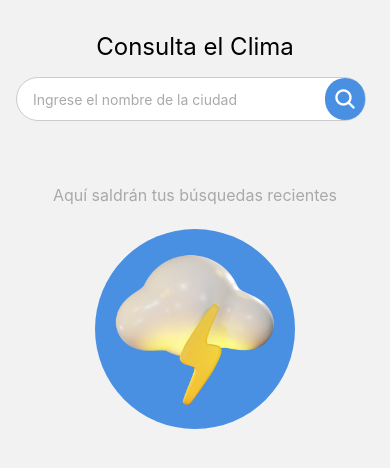
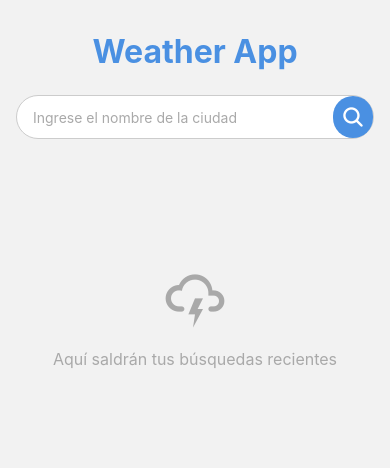
Before and after one commit to CristianMillan28/weather-app, a React Native app: screen /Home in a window 390 px wide. Shown: the top 468 px of the page. Built offline with nearby package versions, Linux system fonts and the light colour scheme.

Commit message:
mejorando el home screen

```diff
--- a/src/presentation/components/EmptyHistory.tsx
+++ b/src/presentation/components/EmptyHistory.tsx
@@ -1,63 +1,39 @@
-import React, { useEffect, useState } from 'react';
-import { View, Text, Image, StyleSheet } from 'react-native';
-import { colors } from '../../constants/colors';
-import { weatherIcons } from '../utils/weatherIcons';
+import React, {useEffect, useState} from 'react';
+import ErrorMessage from './ErrorMessage';
+import {StyleSheet, View} from 'react-native';
 
 const EmptyHistory = () => {
   const [iconIndex, setIconIndex] = useState(0);
   const icons = [
-    weatherIcons['sun-cloud'],
-    weatherIcons.bolt,
-    weatherIcons['cloud-snow'],
-    weatherIcons['moon-cloud-rain'],
+    'weather-sunny',
+    'weather-lightning',
+    'weather-snowy',
+    'weather-night',
   ];
 
   useEffect(() => {
     const interval = setInterval(() => {
       setIconIndex(prevIndex => (prevIndex + 1) % icons.length);
     }, 3000);
-
     return () => clearInterval(interval);
-  // eslint-disable-next-line react-hooks/exhaustive-deps
+    // eslint-disable-next-line react-hooks/exhaustive-deps
   }, []);
 
   return (
-    <View style={styles.emptyHistoryContainer}>
-      <Text style={styles.emptyHistoryText}>
-        Aquí saldrán tus búsquedas recientes
-      </Text>
-      <View
-        style={styles.iconContainer}>
-        <Image source={icons[iconIndex]} style={styles.weatherIcon} />
-      </View>
+    <View style={styles.flex1}>
+      <ErrorMessage
+        message={'Aquí saldrán tus búsquedas recientes'}
+        icon={icons[iconIndex]}
+      />
+      <View style={styles.flex1} />
     </View>
   );
 };
 
+export default EmptyHistory;
+
 const styles = StyleSheet.create({
-  emptyHistoryContainer: {
-    marginTop: 64,
-    justifyContent: 'center',
-    alignItems: 'center',
-    gap: 24,
-  },
-  emptyHistoryText: {
-    fontSize: 16,
-    color: colors.gray,
-  },
-  iconContainer: {
-    alignItems: 'center',
-    justifyContent: 'center',
-    height: 200,
-    width: 200,
-    borderRadius: 100,
-    backgroundColor: colors.primary,
-  },
-  weatherIcon: {
-    width: 160,
-    height: 160,
-    objectFit: 'contain',
+  flex1: {
+    flex: 1,
   },
 });
-
-export default EmptyHistory;
--- /dev/null
+++ b/src/presentation/components/ErrorMessage.tsx
@@ -0,0 +1,62 @@
+import React from 'react';
+import {StyleSheet, Text, TouchableOpacity, View} from 'react-native';
+import Icon from 'react-native-vector-icons/MaterialCommunityIcons';
+import {useNavigation} from '@react-navigation/native';
+import {colors} from '../../constants/colors';
+
+interface ErrorMessageProps {
+  message: string;
+  icon?: string;
+  showBackButton?: boolean;
+}
+
+const ErrorMessage: React.FC<ErrorMessageProps> = ({
+  message,
+  icon,
+  showBackButton = false,
+}) => {
+  const isNetworkError = message.includes('Network Error');
+  const navigation = useNavigation();
+
+  const iconName = isNetworkError ? 'wifi-off' : icon || 'cloud-alert';
+
+  return (
+    <View style={styles.container}>
+      <Icon name={iconName} size={64} color={colors.gray} />
+      <Text style={styles.text}>
+        {isNetworkError ? 'Error de conexión' : message}
+      </Text>
+      {showBackButton ? (
+        <TouchableOpacity
+          style={styles.backButton}
+          onPress={() => navigation.goBack()}>
+          <Text style={styles.backButtonText}>Volver atrás</Text>
+        </TouchableOpacity>
+      ) : null}
+    </View>
+  );
+};
+
+const styles = StyleSheet.create({
+  container: {
+    flex: 1,
+    justifyContent: 'center',
+    alignItems: 'center',
+    padding: 16,
+  },
+  text: {
+    fontSize: 16,
+    color: colors.gray,
+    textAlign: 'center',
+    marginTop: 16,
+  },
+  backButton: {
+    marginTop: 8,
+  },
+  backButtonText: {
+    color: colors.primary,
+    fontSize: 16,
+  },
+});
+
+export default ErrorMessage;
--- /dev/null
+++ b/src/presentation/components/HistoryList.tsx
@@ -0,0 +1,68 @@
+import React from 'react';
+import {FlatList, StyleSheet, Text, TouchableOpacity, View} from 'react-native';
+import Icon from 'react-native-vector-icons/Ionicons';
+import {colors} from '../../constants/colors';
+import {SearchHistory} from '../../data/models/SearchHistory';
+import ListItem from './ListItem';
+import {useSearchHistoryStore} from '../../domain/store/useSearchHistoryStore';
+import {useNavigation} from '@react-navigation/native';
+
+interface HistoryListProps {}
+
+const HistoryList: React.FC<HistoryListProps> = ({}) => {
+  const navigation = useNavigation<any>();
+
+  const {history, clearHistory, removeFromHistory} = useSearchHistoryStore();
+  const handleHistoryPress = (historyItem: SearchHistory) => {
+    navigation.navigate('Details', historyItem);
+  };
+
+  const handleRemoveHistoryItem = async (id: number) => {
+    await removeFromHistory(id);
+  };
+
+  const handleClearHistory = async () => {
+    await clearHistory();
+  };
+  return (
+    <>
+      <TouchableOpacity
+        activeOpacity={0.5}
+        onPress={handleClearHistory}
+        style={styles.clearHistoryContainer}>
+        <Icon name="trash" size={20} color={colors.darkGray} />
+        <Text style={styles.clearHistoryText}>Limpiar Historial</Text>
+      </TouchableOpacity>
+      <FlatList
+        data={history}
+        contentContainerStyle={{paddingBottom: 32}}
+        showsVerticalScrollIndicator={false}
+        keyExtractor={(item, index) => index.toString()}
+        renderItem={({item}) => (
+          <ListItem
+            item={item}
+            onPress={() => handleHistoryPress(item)}
+            showRemoveButton={true}
+            onRemove={() => handleRemoveHistoryItem(item.id)}
+          />
+        )}
+        ItemSeparatorComponent={() => <View style={{height: 8}} />}
+      />
+    </>
+  );
+};
+
+const styles = StyleSheet.create({
+  clearHistoryContainer: {
+    flexDirection: 'row',
+    alignItems: 'center',
+    marginBottom: 16,
+    marginTop: 16,
+  },
+  clearHistoryText: {
+    color: colors.darkGray,
+    marginLeft: 8,
+  },
+});
+
+export default HistoryList;
--- a/src/presentation/components/ListItem.tsx
+++ b/src/presentation/components/ListItem.tsx
@@ -22,14 +22,13 @@ const ListItem: React.FC<ListItemProps> = ({
     <TouchableOpacity activeOpacity={0.5} onPress={onPress}>
       <View style={styles.suggestionItem}>
         <View style={styles.cityInfo}>
-          <View style={styles.cityNameContainer}>
-            <Text style={styles.cityName}>{item.city}</Text>
-            <CountryFlag isoCode={item.country} size={16} />
-          </View>
+          <Text style={styles.cityName}>
+            {item.city} <CountryFlag isoCode={item.country} size={16} />
+          </Text>
           {item.state ? <Text style={styles.state}>{item.state}</Text> : null}
         </View>
         {showRemoveButton && (
-          <TouchableOpacity onPress={onRemove}>
+          <TouchableOpacity activeOpacity={0.5} onPress={onRemove}>
             <Icon name="delete" size={24} color={colors.gray} />
           </TouchableOpacity>
         )}
@@ -57,11 +56,6 @@ const styles = StyleSheet.create({
   cityInfo: {
     flex: 1,
   },
-  cityNameContainer: {
-    flexDirection: 'row',
-    alignItems: 'center',
-    gap: 8,
-  },
   cityName: {
     fontSize: 24,
     fontWeight: 'bold',
--- /dev/null
+++ b/src/presentation/components/SearchInput.tsx
@@ -0,0 +1,69 @@
+import React from 'react';
+import {StyleSheet, TextInput, TouchableOpacity, View} from 'react-native';
+import Icon from 'react-native-vector-icons/Ionicons';
+import {colors} from '../../constants/colors';
+
+interface SearchInputProps {
+  city: string;
+  onCityChange: (text: string) => void;
+  onClearInput: () => void;
+  onSearch: () => void;
+}
+
+const SearchInput: React.FC<SearchInputProps> = ({
+  city,
+  onCityChange,
+  onClearInput,
+  onSearch,
+}) => {
+  return (
+    <View style={styles.searchInputContainer}>
+      <TextInput
+        style={styles.input}
+        placeholder="Ingrese el nombre de la ciudad"
+        value={city}
+        onChangeText={onCityChange}
+        onSubmitEditing={onSearch}
+        placeholderTextColor={colors.gray}
+      />
+      {city.length > 0 && (
+        <TouchableOpacity onPress={onClearInput} style={styles.clearButton}>
+          <Icon name="close-circle" size={24} color={colors.darkGray} />
+        </TouchableOpacity>
+      )}
+      <TouchableOpacity
+        activeOpacity={0.5}
+        onPress={onSearch}
+        style={styles.searchButton}>
+        <Icon name="search" size={24} color={colors.white} />
+      </TouchableOpacity>
+    </View>
+  );
+};
+
+const styles = StyleSheet.create({
+  searchInputContainer: {
+    flexDirection: 'row',
+    alignItems: 'center',
+    borderColor: colors.separatorGray,
+    backgroundColor: colors.white,
+    borderWidth: 1,
+    borderRadius: 100,
+  },
+  input: {
+    flex: 1,
+    height: 40,
+    paddingHorizontal: 16,
+    color: colors.darkGray,
+  },
+  clearButton: {
+    marginRight: 8,
+  },
+  searchButton: {
+    backgroundColor: colors.primary,
+    padding: 8,
+    borderRadius: 100,
+  },
+});
+
+export default SearchInput;
--- a/src/presentation/screens/DetailsScreen.tsx
+++ b/src/presentation/screens/DetailsScreen.tsx
@@ -1,22 +1,23 @@
-import { RouteProp, useRoute } from '@react-navigation/native';
-import React, { useEffect, useState } from 'react';
-import { Animated, Image, StyleSheet, Text, View } from 'react-native';
+import {RouteProp, useRoute} from '@react-navigation/native';
+import React, {useEffect, useState} from 'react';
+import {Animated, StyleSheet, Text, View} from 'react-native';
 import CountryFlag from 'react-native-country-flag';
-import { useSafeAreaInsets } from 'react-native-safe-area-context';
-import { colors } from '../../constants/colors';
-import { Weather } from '../../data/models/Weather';
-import { useSearchHistoryStore } from '../../domain/store/useSearchHistoryStore';
-import { GetWeatherDetailsUseCase } from '../../domain/usecases/GetWeatherDetailsUseCase';
+import {useSafeAreaInsets} from 'react-native-safe-area-context';
+import {colors} from '../../constants/colors';
+import {Weather} from '../../data/models/Weather';
+import {useSearchHistoryStore} from '../../domain/store/useSearchHistoryStore';
+import {GetWeatherDetailsUseCase} from '../../domain/usecases/GetWeatherDetailsUseCase';
 import LoadingIndicator from '../components/LoadingIndicator';
 import WeatherDetailBox from '../components/WeatherDetailBox';
-import { RootStackParamList } from '../navigation/types';
-import { weatherDescriptions } from '../utils/weatherDescriptions';
-import { getWeatherIcon } from '../utils/weatherIcons';
+import {RootStackParamList} from '../navigation/types';
+import {weatherDescriptions} from '../utils/weatherDescriptions';
+import {getWeatherIcon} from '../utils/weatherIcons';
+import ErrorMessage from '../components/ErrorMessage';
 
 type DetailsScreenRouteProp = RouteProp<RootStackParamList, 'Details'>;
 
 const DetailsScreen = () => {
-  const {top} = useSafeAreaInsets();
+  const {top, bottom} = useSafeAreaInsets();
 
   const route = useRoute<DetailsScreenRouteProp>();
   const {city, state, country} = route.params;
@@ -26,6 +27,7 @@ const DetailsScreen = () => {
   const {addToHistory} = useSearchHistoryStore();
   const [currentTime, setCurrentTime] = useState<string>('');
   const fadeAnim = useState(new Animated.Value(0))[0];
+  const pulseAnim = useState(new Animated.Value(1))[0];
 
   const handleGetWeatherDetails = async () => {
     const parsedState = state ? state.replaceAll(',', '') : '';
@@ -73,29 +75,34 @@ const DetailsScreen = () => {
     }
   }, [weather]);
 
+  useEffect(() => {
+    Animated.loop(
+      Animated.sequence([
+        Animated.timing(pulseAnim, {
+          toValue: 1.05,
+          duration: 750,
+          useNativeDriver: true,
+        }),
+        Animated.timing(pulseAnim, {
+          toValue: 1,
+          duration: 750,
+          useNativeDriver: true,
+        }),
+      ]),
+    ).start();
+  }, [pulseAnim]);
+
   if (loading) {
-    return (
-      <View
-        style={[
-          styles.container,
-          {
-            backgroundColor: colors.primary,
-          },
-        ]}>
-        <LoadingIndicator />
-      </View>
-    );
+    return <LoadingIndicator />;
   }
 
   if (error) {
-    return <Text style={styles.error}>{error}</Text>;
+    return <ErrorMessage showBackButton message={error} />;
   }
 
   if (!weather) {
     return (
-      <Text style={styles.error}>
-        No se encontraron datos para las coordenadas proporcionadas
-      </Text>
+      <ErrorMessage showBackButton message="No se encontraron datos para las coordenadas proporcionadas" />
     );
   }
 
@@ -134,7 +141,8 @@ const DetailsScreen = () => {
   };
 
   return (
-    <Animated.View style={[styles.container, {opacity: fadeAnim}]}>
+    <Animated.View
+      style={[styles.container, {opacity: fadeAnim, paddingBottom: bottom}]}>
       <View
         style={[
           styles.topContainer,
@@ -143,10 +151,11 @@ const DetailsScreen = () => {
             backgroundColor: getBackgroundColor(momentOfDay),
           },
         ]}>
-        <Text style={styles.title}>{weather.city}</Text>
+        <View>
+          <Text style={styles.title}>{city}</Text>
           <View style={styles.subtitleContainer}>
             {state ? <Text style={styles.subtitle}>{state}</Text> : null}
-          <CountryFlag isoCode={weather.country} size={16} />
+            <CountryFlag isoCode={country} size={16} />
           </View>
           <View style={styles.temperatureContainer}>
             <Text style={styles.temperatureText}>
@@ -154,12 +163,21 @@ const DetailsScreen = () => {
             </Text>
             <Text style={styles.symbol}>°</Text>
           </View>
-        <Image source={iconUrl} style={styles.weatherIcon} />
+        </View>
+        <View>
+          <Animated.Image
+            source={iconUrl}
+            style={[styles.weatherIcon, {transform: [{scale: pulseAnim}]}]}
+          />
           <Text style={styles.weatherDescription}>
             {weatherDescriptions[weather.description]}
           </Text>
+        </View>
+        <View />
+        <View>
           {/* <Text style={styles.weatherDescription}>{weather.description}</Text> */}
           <Text style={styles.currentTime}>{currentTime}</Text>
+        </View>
       </View>
       <View style={styles.flexContainer}>
         <WeatherDetailBox
@@ -193,12 +211,15 @@ const styles = StyleSheet.create({
     alignItems: 'center',
     position: 'relative',
     paddingBottom: 32,
+    flex: 1,
+    justifyContent: 'space-between',
   },
   title: {
     fontSize: 32,
     fontWeight: 'bold',
     color: colors.white,
     textAlign: 'center',
+    marginBottom: 8,
   },
   currentTime: {
     fontSize: 18,
@@ -217,10 +238,10 @@ const styles = StyleSheet.create({
   },
   temperatureContainer: {
     flexDirection: 'row',
-    alignItems: 'flex-start',
+    justifyContent: 'center',
   },
   temperatureText: {
-    fontSize: 96,
+    fontSize: 120,
     fontWeight: 'bold',
     color: colors.white,
   },
@@ -230,8 +251,8 @@ const styles = StyleSheet.create({
     color: colors.white,
   },
   weatherIcon: {
-    width: 150,
-    height: 150,
+    width: 200,
+    height: 200,
     objectFit: 'contain',
   },
   weatherDescription: {
--- a/src/presentation/screens/HomeScreen.tsx
+++ b/src/presentation/screens/HomeScreen.tsx
@@ -1,26 +1,14 @@
 import {useNavigation} from '@react-navigation/native';
 import {StackNavigationProp} from '@react-navigation/stack';
 import React, {useEffect, useState} from 'react';
-import {
-  FlatList,
-  KeyboardAvoidingView,
-  Platform,
-  StyleSheet,
-  Text,
-  TextInput,
-  TouchableOpacity,
-  View,
-  Image,
-} from 'react-native';
+import {KeyboardAvoidingView, Platform, StyleSheet, Text} from 'react-native';
 import {useSafeAreaInsets} from 'react-native-safe-area-context';
-import Icon from 'react-native-vector-icons/Ionicons';
 import {colors} from '../../constants/colors';
-import {SearchHistory} from '../../data/models/SearchHistory';
 import {useSearchHistoryStore} from '../../domain/store/useSearchHistoryStore';
-import ListItem from '../components/ListItem';
+import EmptyHistory from '../components/EmptyHistory';
+import HistoryList from '../components/HistoryList';
+import SearchInput from '../components/SearchInput';
 import {RootStackParamList} from '../navigation/types';
-import {weatherIcons} from '../utils/weatherIcons';
-import EmptyHistory from '../components/EmptyHistory';
 
 type HomeScreenNavigationProp = StackNavigationProp<RootStackParamList, 'Home'>;
 
@@ -28,8 +16,7 @@ const HomeScreen = () => {
   const {top} = useSafeAreaInsets();
   const [city, setCity] = useState('');
   const navigation = useNavigation<HomeScreenNavigationProp>();
-  const {history, fetchHistory, clearHistory, removeFromHistory} =
-    useSearchHistoryStore();
+  const {history, fetchHistory} = useSearchHistoryStore();
 
   useEffect(() => {
     fetchHistory();
@@ -48,20 +35,8 @@ const HomeScreen = () => {
     }
   };
 
-  const handleHistoryPress = (historyItem: SearchHistory) => {
-    navigation.navigate('Details', historyItem);
-  };
-
   const handleCityChange = (text: string) => {
     setCity(text);
-  };
-
-  const handleRemoveHistoryItem = async (id: number) => {
-    await removeFromHistory(id);
-  };
-
-  const handleClearHistory = async () => {
-    await clearHistory();
   };
 
   return (
@@ -73,57 +48,14 @@ const HomeScreen = () => {
         },
       ]}
       behavior={Platform.OS === 'ios' ? 'padding' : 'height'}>
-      <Text style={styles.title}>Consulta el Clima</Text>
-      <View style={styles.searchContainer}>
-        <View style={styles.searchInputContainer}>
-          <TextInput
-            style={styles.input}
-            placeholder="Ingrese el nombre de la ciudad"
-            value={city}
-            onChangeText={handleCityChange}
-            onSubmitEditing={handleSearch}
-            placeholderTextColor={colors.gray}
-          />
-          {city.length > 0 && (
-            <TouchableOpacity onPress={clearInput} style={styles.clearButton}>
-              <Icon name="close-circle" size={24} color={colors.darkGray} />
-            </TouchableOpacity>
-          )}
-          <TouchableOpacity
-            activeOpacity={0.5}
-            onPress={handleSearch}
-            style={styles.searchButton}>
-            <Icon name="search" size={24} color={colors.white} />
-          </TouchableOpacity>
-        </View>
-      </View>
-
-      {history.length > 0 ? (
-        <>
-          <TouchableOpacity
-            activeOpacity={0.5}
-            onPress={handleClearHistory}
-            style={styles.clearHistoryContainer}>
-            <Icon name="trash" size={20} color={colors.darkGray} />
-            <Text style={styles.clearHistoryText}>Limpiar Historial</Text>
-          </TouchableOpacity>
-          <FlatList
-            data={history}
-            keyExtractor={(item, index) => index.toString()}
-            renderItem={({item}) => (
-              <ListItem
-                item={item}
-                onPress={() => handleHistoryPress(item)}
-                showRemoveButton={true}
-                onRemove={() => handleRemoveHistoryItem(item.id)}
-              />
-            )}
-            ItemSeparatorComponent={() => <View style={{height: 8}} />}
-          />
-        </>
-      ) : (
-        <EmptyHistory />
-      )}
+      <Text style={styles.title}>Weather App</Text>
+      <SearchInput
+        city={city}
+        onCityChange={handleCityChange}
+        onClearInput={clearInput}
+        onSearch={handleSearch}
+      />
+      {history.length > 0 ? <HistoryList /> : <EmptyHistory />}
     </KeyboardAvoidingView>
   );
 };
@@ -134,30 +66,11 @@ const styles = StyleSheet.create({
     padding: 16,
   },
   title: {
-    fontSize: 24,
-    marginBottom: 16,
+    fontSize: 32,
+    marginBottom: 24,
     textAlign: 'center',
-  },
-  searchContainer: {
-    flexDirection: 'row',
-    alignItems: 'center',
-    gap: 8,
-  },
-  searchInputContainer: {
-    flexDirection: 'row',
-    alignItems: 'center',
-    borderColor: colors.separatorGray,
-    backgroundColor: colors.white,
-    borderWidth: 1,
-    borderRadius: 100,
-    flex: 1,
-    marginRight: 8, // Espacio entre el input y el botón de buscar
-  },
-  input: {
-    flex: 1,
-    height: 40,
-    paddingHorizontal: 16,
-    color: colors.darkGray,
+    fontWeight: 'bold',
+    color: colors.primary,
   },
   clearButton: {
     marginRight: 8,
```
Also changed, not shown: src/domain/services/searchHistoryService.ts (+7 -4 lines), src/domain/store/useSearchHistoryStore.ts (+8 -5 lines), src/presentation/screens/CitySuggestionsScreen.tsx (+39 -27 lines). Lines whose indentation alone changed are shown as unchanged.
